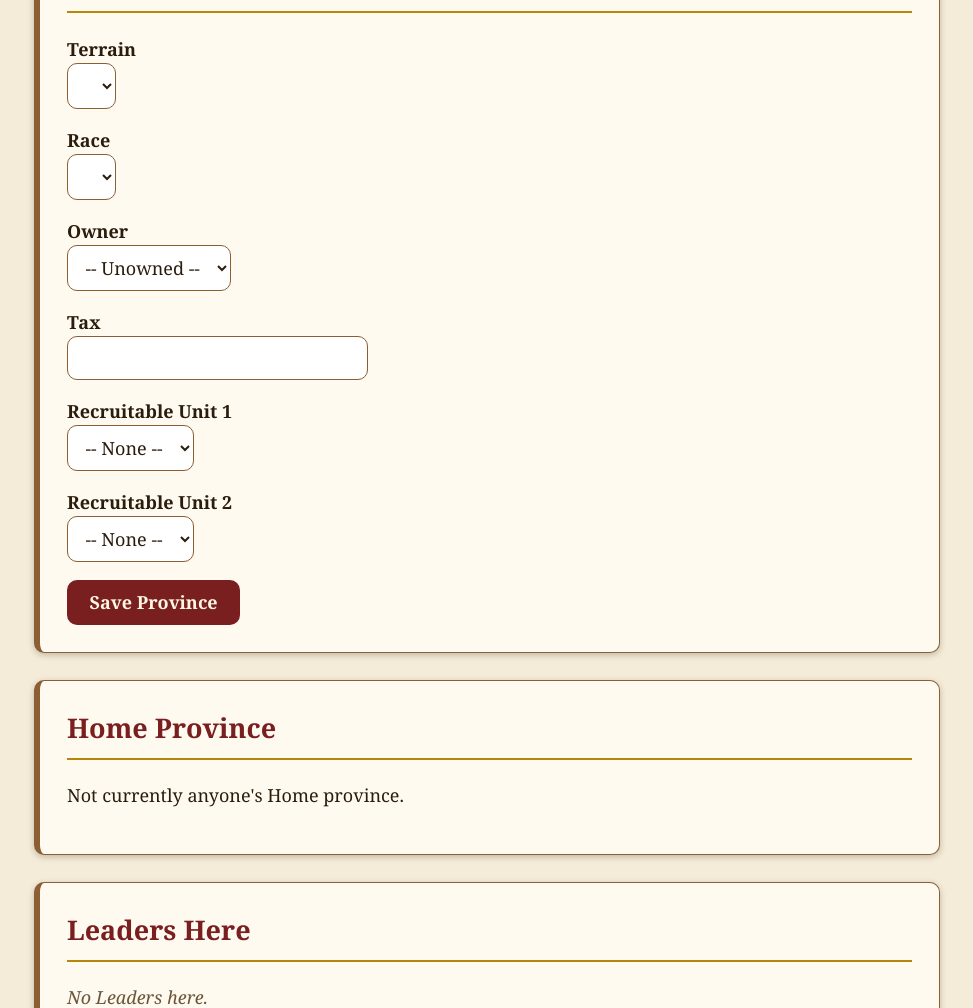
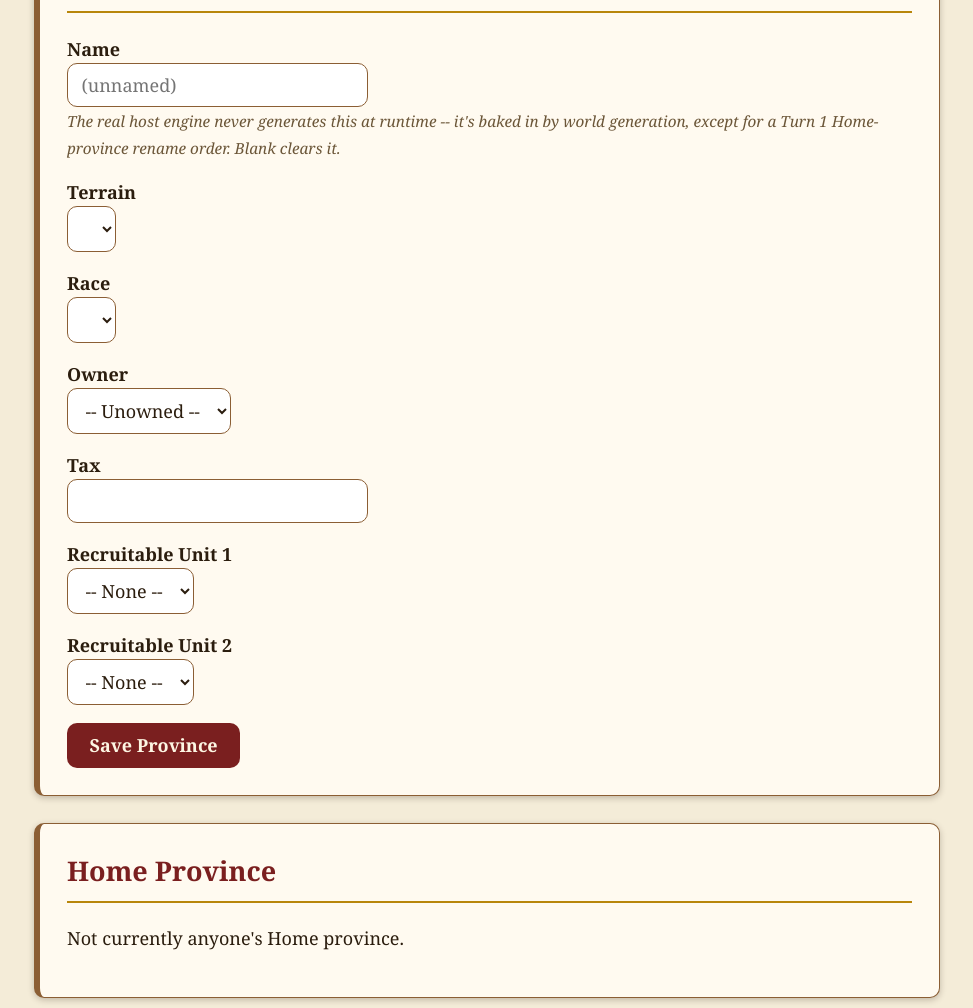
Before and after one commit to Fusky1975/programma-ak, a Flask app: template ak_engine/src/ak_engine/webapp/templates/province_edit.html in a window 1280 px wide. Shown: the part 259-1267 px from the top of the page, without its empty margins (153-1126 px from the left). Run offline with Flask 3, Linux system fonts and the light colour scheme; the template is opened without the code that fills it, so the values that code supplies are empty.

Commit message:
Let the GM set a Province's own display name
ProvinceState.name was shown read-only ("{% if province.name %}<p>...")
on province_edit.html but had no way to be set, cleared, or changed --
the real host engine never synthesizes this at runtime either (it's
baked in by world generation, read once from AKGEN.EXE's own output),
so a GM recreating a scenario or wanting a human-readable map had no
path to it beyond the one real, narrow exception (a Turn 1 Home-
province rename order). turn/rename_province.py's own docstring
already confirms this is "a plain assignment a caller can already do
directly" -- no special function needed, so province_save() just sets
it like every other simple field.

Blank input clears it back to None, matching the project's existing
"empty optional field -> None" convention (e.g. tax).

Co-Authored-By: Claude Sonnet 5 <noreply@anthropic.com>
Claude-Session: https://claude.ai/code/session_014VaEUS1g4uYf8L4ZSQeR42

```diff
--- a/ak_engine/src/ak_engine/webapp/app.py
+++ b/ak_engine/src/ak_engine/webapp/app.py
@@ -882,12 +882,15 @@ def create_app(games_root: Path | None = None) -> Flask:
         else:
             owner_kingdom_id = None
 
+        name_raw = request.form.get("name", "").strip()
+
         province.terrain = terrain
         province.race = race
         province.tax = tax
         province.recruit_type_1 = recruit_type_1
         province.recruit_type_2 = recruit_type_2
         province.owner_kingdom_id = owner_kingdom_id
+        province.name = name_raw or None
         save_game(root, slug, state)
         return redirect(url_for("province_edit", slug=slug, x=x, y=y))
 
--- a/ak_engine/src/ak_engine/webapp/templates/province_edit.html
+++ b/ak_engine/src/ak_engine/webapp/templates/province_edit.html
@@ -6,9 +6,14 @@
 
 <div class="panel" style="border-left: 6px solid var(--phase-editor);">
   <h2>{{ meta.name }} &mdash; Province ({{ province.coord.x }}, {{ province.coord.y }})</h2>
-  {% if province.name %}<p>{{ province.name }}</p>{% endif %}
 
   <form method="post" action="{{ url_for('province_save', slug=meta.slug, x=province.coord.x, y=province.coord.y) }}">
+    <p>
+      <label for="name">Name</label><br>
+      <input type="text" id="name" name="name" value="{{ province.name or '' }}" placeholder="(unnamed)">
+      <br><span class="hex-map-legend-note">The real host engine never generates this at runtime -- it's baked in by world generation, except for a Turn 1 Home-province rename order. Blank clears it.</span>
+    </p>
+
     <p>
       <label for="terrain">Terrain</label><br>
       <select id="terrain" name="terrain">
```
Also changed, not shown: ak_engine/tests/test_webapp_app.py (+30 -0 lines).
